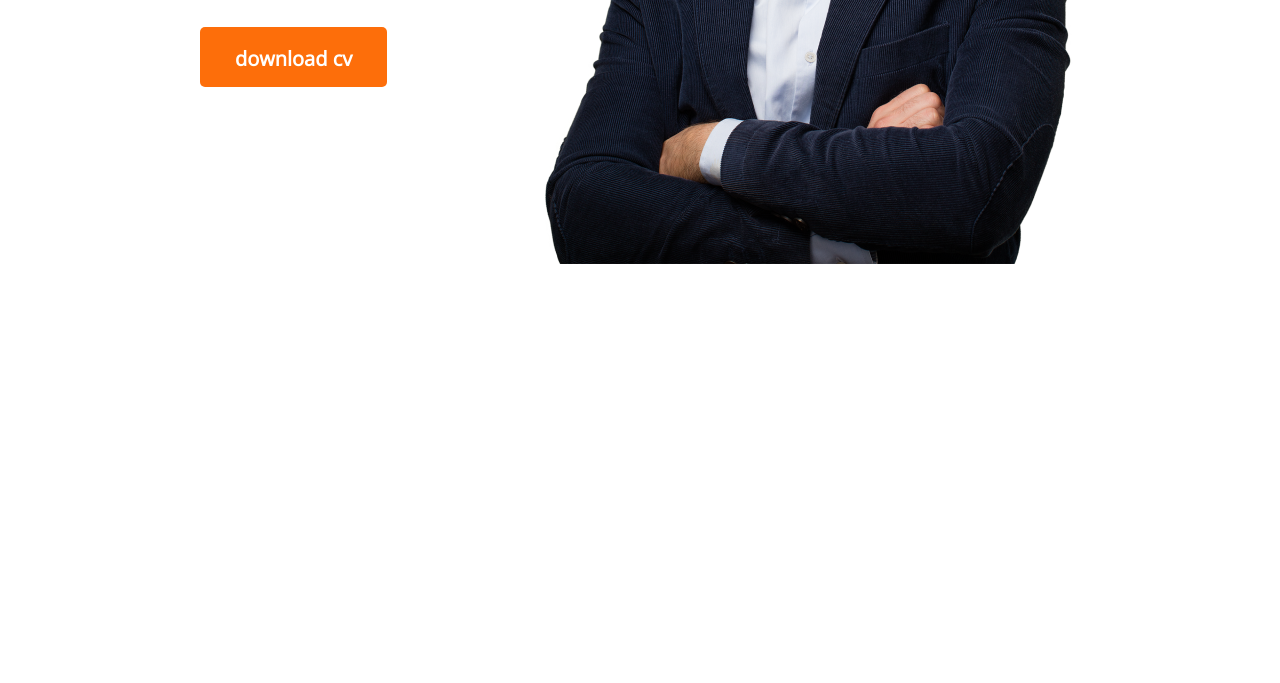
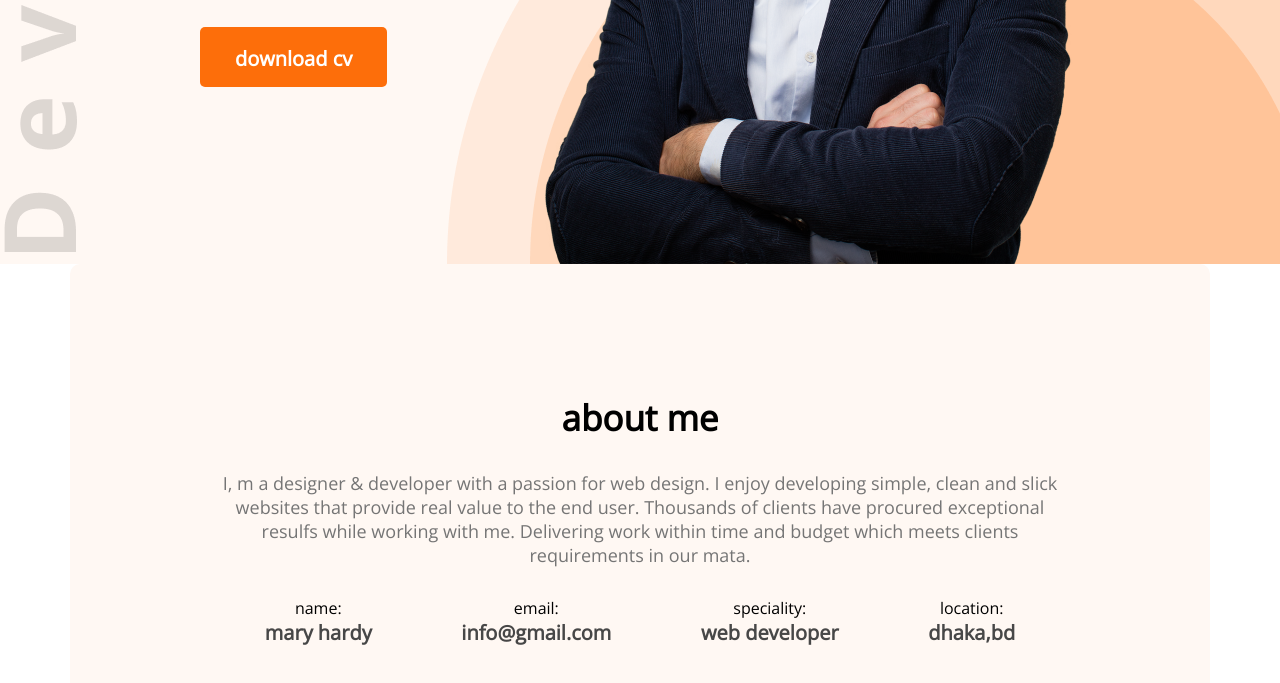
Before and after one commit to evrahim904/developer-portfolio, a plain HTML site: page index.html in a window 1280 px wide. Shown: the part 573-1256 px from the top of the page. Before the commit the page ends 837 px from the top, so only its background shows below. Drawn offline with nearby package versions, Linux system fonts and the light colour scheme.

Commit message:
second commit

```diff
--- a/index.html
+++ b/index.html
@@ -9,7 +9,7 @@
     <link rel="preconnect" href="https://fonts.googleapis.com"><link rel="preconnect" href="https://fonts.gstatic.com" crossorigin><link href="https://fonts.googleapis.com/css2?family=Open+Sans&display=swap" rel="stylesheet">
 </head>
 <body>
-   <header>
+   <header class="header">
      <nav>
         <h2 class="nav-title">ma<span class="text-primery">r</span>y</h2>
         <ul>
@@ -30,7 +30,28 @@
     </div>
  </header>
    <main>
-
+      <section class="about">
+        <h3 class="section-title">about me</h3>
+        <p class="section-description">I, m a designer & developer with a passion for web design. I enjoy developing simple, clean and slick websites that provide real value to the end user. Thousands of clients have procured exceptional resulfs while working with me. Delivering work within time and budget which meets clients requirements in our mata.</p>
+        <div class="about-info-container">
+            <div class="about-info">
+                <p class="info-title">name:</p>
+                <p class="info-description">mary hardy</p>
+            </div>
+            <div class="about-info">
+                <p class="info-title">email:</p>
+                <p class="info-description">info@gmail.com</p>
+            </div>
+            <div class="about-info">
+                <p class="info-title">speciality:</p>
+                <p class="info-description">web developer</p>
+            </div>
+            <div class="about-info">
+                <p class="info-title">location:</p>
+                <p class="info-description">dhaka,bd</p>
+            </div>
+        </div>
+      </section>
    </main>
    <footer>
 
--- a/style.css/portfolio.css
+++ b/style.css/portfolio.css
@@ -16,6 +16,13 @@
     border: 0;
     font-size: 20px;
     padding: 18px 35px;
+}
+
+.header {
+    background: #FFF8F3;
+    background-image: url(../images/header_bg.png), url(../images/developer.png);
+    background-repeat: no-repeat;
+    background-position: bottom right, left;
 }
 
 /* header and navigation style */
@@ -56,8 +63,52 @@ nav li {
     font-size: 45px;
     margin-bottom: 20px;
 }
-.banner-discription{
+
+.banner-discription {
     font-size: 18px;
     color: #757575;
     margin-bottom: 30px;
 }
+
+/* main section */
+main {
+    max-width: 1140px;
+    margin: 0 auto;
+    text-align: center;
+}
+
+/* about section style */
+.about {
+    margin top: 130px;
+    background: #FFF8F3;
+    border-radius: 10px;
+    padding: 130px 150px;
+}
+
+.section-title {
+    font-weight: 700;
+    font-size: 35px;
+    margin-bottom: 30px;
+}
+
+.section-description {
+    color: #757575;
+    font-size: 18px;
+    margin-bottom: 30px;
+}
+
+.about-info-container {
+    display: flex;
+    justify-content: space-around;
+}
+
+.abot .info-title {
+    font-size: 20px;
+    color: #757575;
+}
+
+.info-description {
+    font-weight: 700;
+    font-size: 20px;
+    color: #474747;
+}
```
